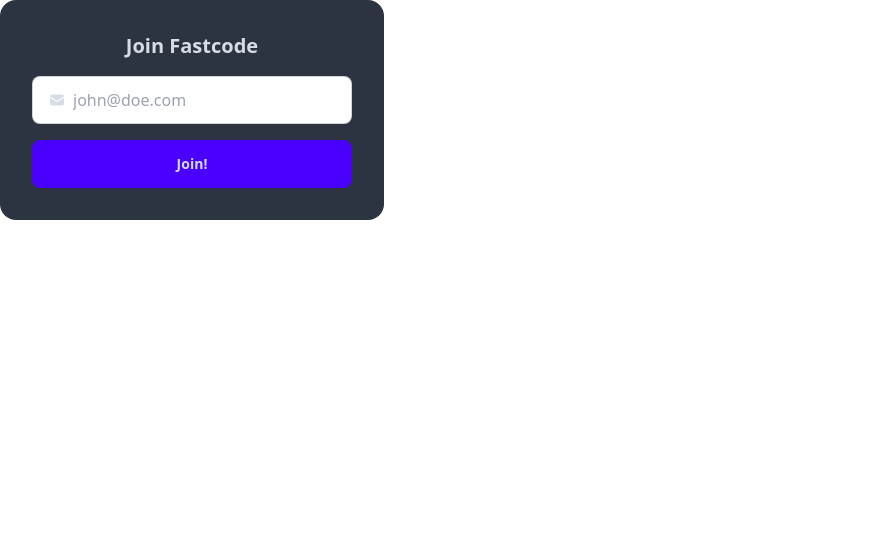
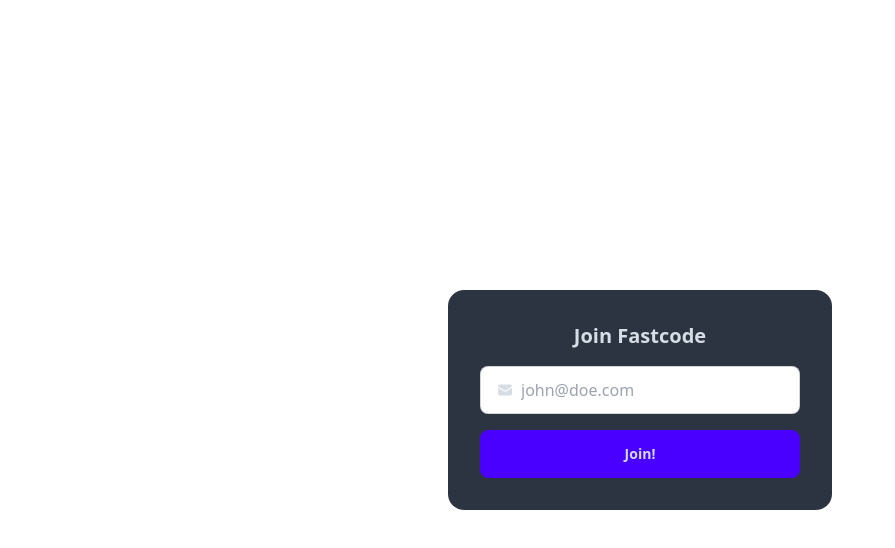
Before and after one commit to marcovcode/fastcode, a React (Vite) app: page /join in a window 1280 px wide. Shown: the top 548 px of the page, without its empty margins (0-895 px from the left). Built offline with nearby package versions, Linux system fonts and the light colour scheme.

Commit message:
feat(app): Center Join form

```diff
--- a/src/pages/Join.tsx
+++ b/src/pages/Join.tsx
@@ -1,7 +1,12 @@
 import JoinForm from "../features/auth/JoinForm";
+import AbsoluteCenter from "../ui/AbsoluteCenter";
 
 const Join = () => {
-    return <JoinForm />;
+    return (
+        <AbsoluteCenter>
+            <JoinForm />
+        </AbsoluteCenter>
+    );
 };
 
 export default Join;
--- /dev/null
+++ b/src/ui/AbsoluteCenter.tsx
@@ -0,0 +1,11 @@
+import { PropsWithChildren } from "react";
+
+const AbsoluteCenter = ({ children }: PropsWithChildren) => {
+    return (
+        <div className="h-screen flex justify-center items-center">
+            {children}
+        </div>
+    );
+};
+
+export default AbsoluteCenter;
```
